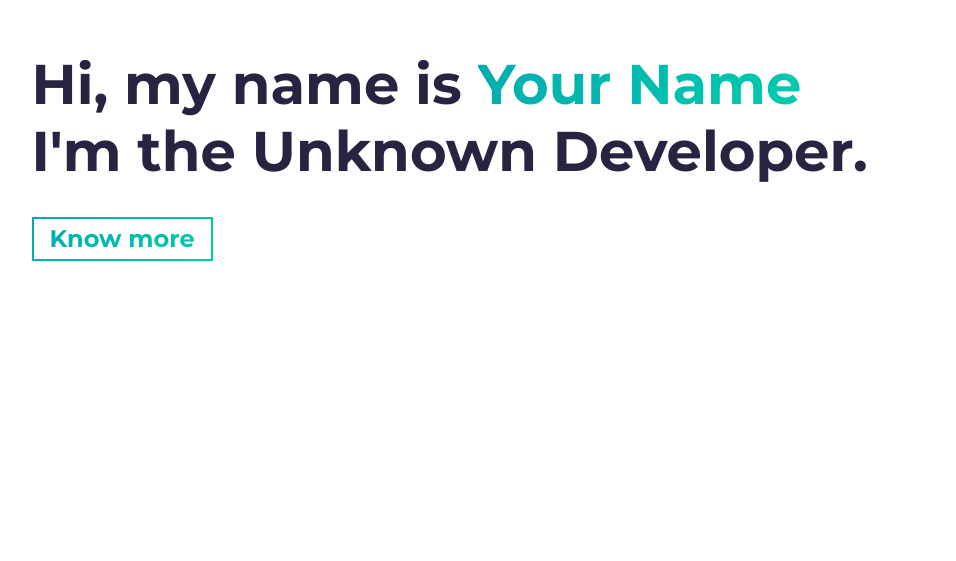
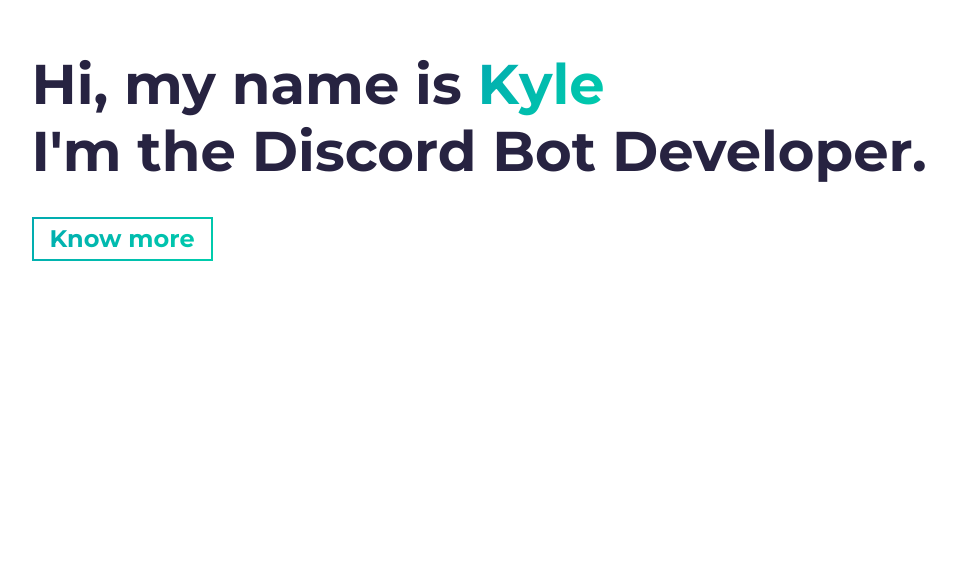
Before and after one commit to KyleGamezYT/My-Website-Repository, a website built with Parcel: page src/index.html in a window 1280 px wide. Shown: the part 239-800 px from the top of the page, without its empty margins (46-1002 px from the left). Built offline with nearby package versions, Linux system fonts and the light colour scheme.

Commit message:
Test with Atom

```diff
--- a/src/index.html
+++ b/src/index.html
@@ -18,7 +18,7 @@
     <link rel="shortcut icon" type="image/png" href="assets/favicon.png" />
 
     <!-- Todo: put here your site title -->
-    <title>[Your name here] | Developer</title>
+    <title>Kyle | Developer</title>
     <!-- Todo: add some coding keywords below - e.g: (javascript, yourusername, etc) -->
     <meta name="keywords" content="[username], [name], skill" />
     <!-- Todo: improve your SEO by adding a small description of you -->
@@ -46,9 +46,9 @@
     <section id="hero" class="jumbotron">
       <div class="container">
         <h1 class="hero-title load-hidden">
-          Hi, my name is <span class="text-color-main">Your Name</span>
+          Hi, my name is <span class="text-color-main">Kyle</span>
           <br />
-          I'm the Unknown Developer.
+          I'm the Discord Bot Developer.
         </h1>
         <p class="hero-cta load-hidden">
           <a rel="noreferrer" class="cta-btn cta-btn--hero" href="#about"
```
